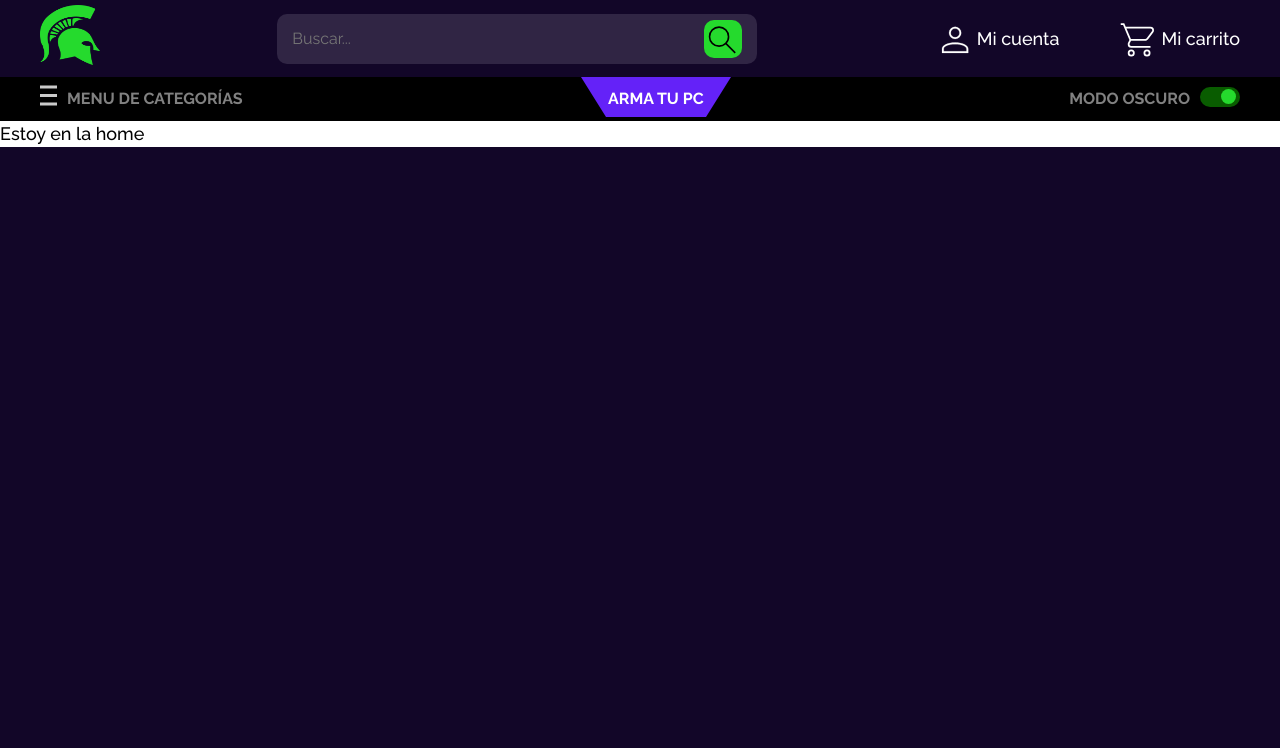
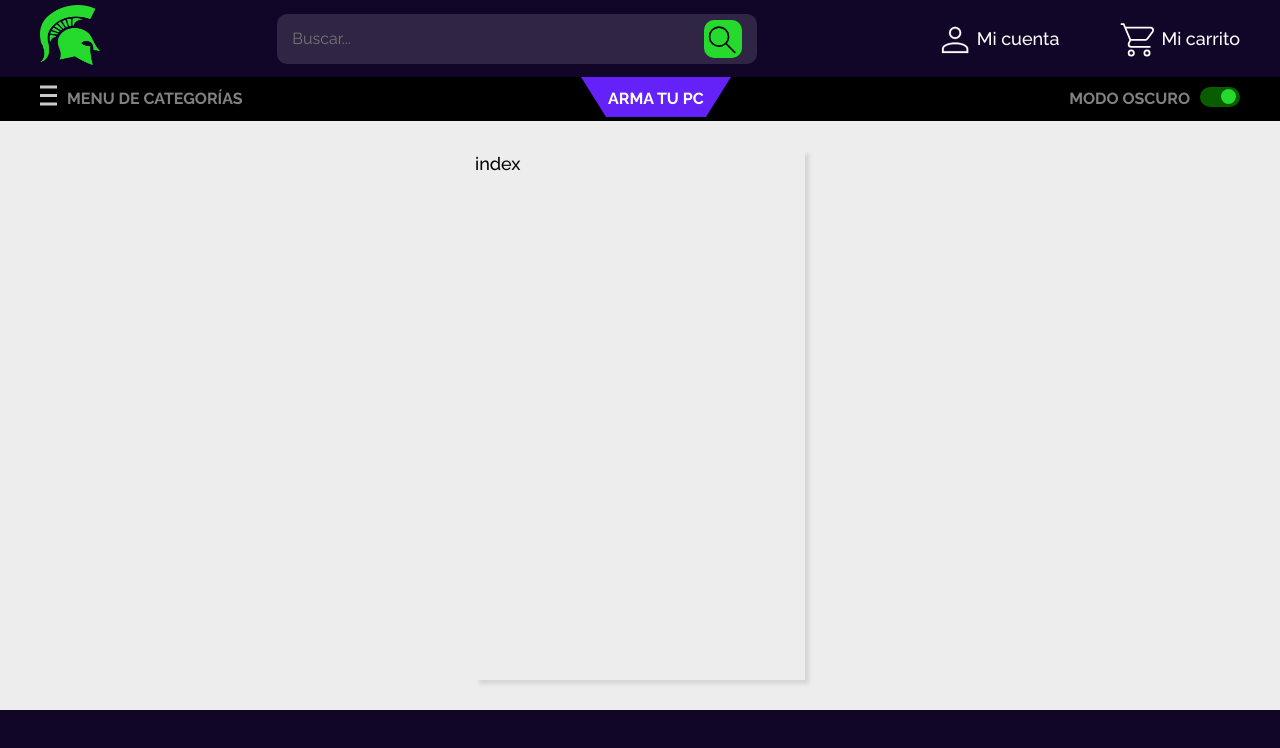
Before and after one commit to CoraYako/spartan-hardware, a Next.js app in the folder Client/: page / in a window 1280 px wide. Shown: the top 748 px of the page. Built offline with nearby package versions, Linux system fonts and the light colour scheme; a web font is replaced by a local one.

Commit message:
Update: First layout of card

```diff
--- /dev/null
+++ b/Client/components/common/ProductCard/index.js
@@ -0,0 +1,12 @@
+import styled from 'styled-components'
+
+export const ProductCard = ({ img, title, details, price }) => {
+  return <CardContainer>index</CardContainer>
+}
+
+const CardContainer = styled.article`
+  height: 53rem;
+  width: 33rem;
+  box-shadow: 4px 4px 4px rgba(0, 0, 0, 0.1);
+  margin: 3rem auto;
+`
--- a/Client/configs/global.js
+++ b/Client/configs/global.js
@@ -2,7 +2,7 @@ import { css } from 'styled-components'
 
 const global = css`
   :root {
-    --mainBg: #ffffff;
+    --mainBg: #ededed;
     --mainBlack: #000000;
     --primaryGreen1: #25da2d;
     --primaryGreen2: #73e278;
--- a/Client/pages/index.js
+++ b/Client/pages/index.js
@@ -1,5 +1,6 @@
 import Head from 'next/head'
 import { motion } from 'framer-motion'
+import { ProductCard } from '@/components/common/ProductCard'
 
 export default function Home() {
   return (
@@ -17,7 +18,7 @@ export default function Home() {
         key="home"
         style={{ width: '100%' }}
       >
-        Estoy en la home
+        <ProductCard />
       </motion.div>
     </>
   )
```
